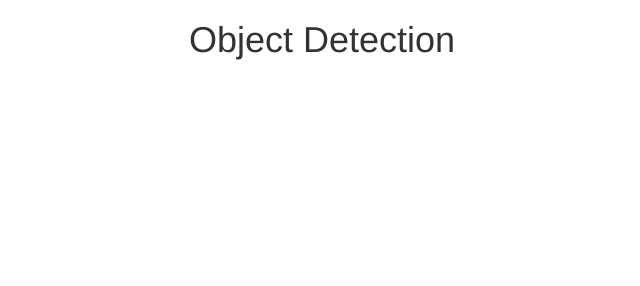
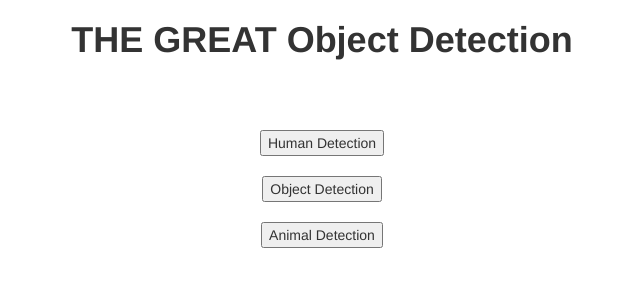
Before and after one commit to Nikhilmc21/ObjDetectionDemo, a plain HTML site: page index.html in a window 1280 px wide. Shown: the whole page, without its empty margins (318-958 px from the left). Drawn offline with nearby package versions, Linux system fonts and the light colour scheme.

Commit message:
Update index.html

```diff
--- a/index.html
+++ b/index.html
@@ -14,10 +14,15 @@
   <link rel="stylesheet" type="text/css" href="style.css">
 </head>
 
-<body>
+<body id="background.jpg">
   <center>
-    <h1>Object Detection</h1>
-
+	  <h1><b>THE GREAT Object Detection</b></h1>
+	<br><br><br>
+	  <button id="humans" onclick="humanpagesend()">Human Detection</button>
+	  <br><br>
+	  <button id="objects" onclick="objectpagesend()">Object Detection</button>
+	  <br><br>
+	  <button id="animals" onclick="animalpagesend()">Animal Detection</button>
   </center>
 
   <script src="main.js"></script>
```
